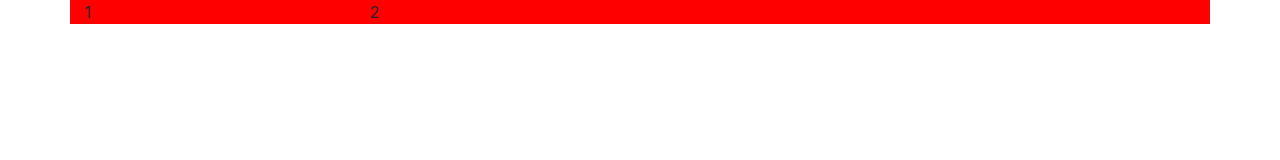
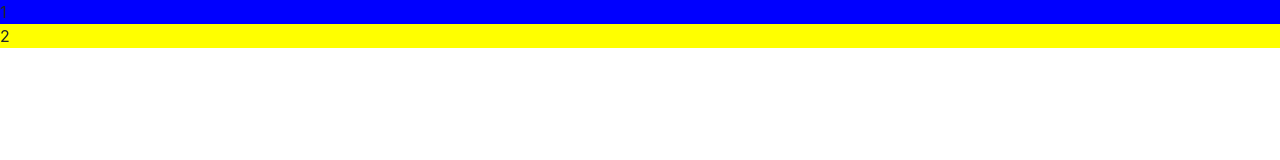
Before and after one commit to brl-omar-rosario/proyecto1FM, a plain HTML site: page platzi-boostrap/index.html in a window 1280 px wide. Drawn offline with nearby package versions, Linux system fonts and the light colour scheme.

Commit message:
grilla en funcion del dispositivo

```diff
--- a/platzi-boostrap/index.html
+++ b/platzi-boostrap/index.html
@@ -15,13 +15,11 @@
     <title> Hello, World</title>
   </head>
   <body>
-      <div class="container" style="background: red;">
-
-      <div class="row">
-      <div class="col-3">
+     <div class="row">
+      <div class="col-12 col-Ig-3" style="background-color: blue;">
         1
       </div>
-      <div class="col-9">
+      <div class="col-12 col-Ig-9" style="background-color: yellow;">
         2
       </div>
       </div>
```
